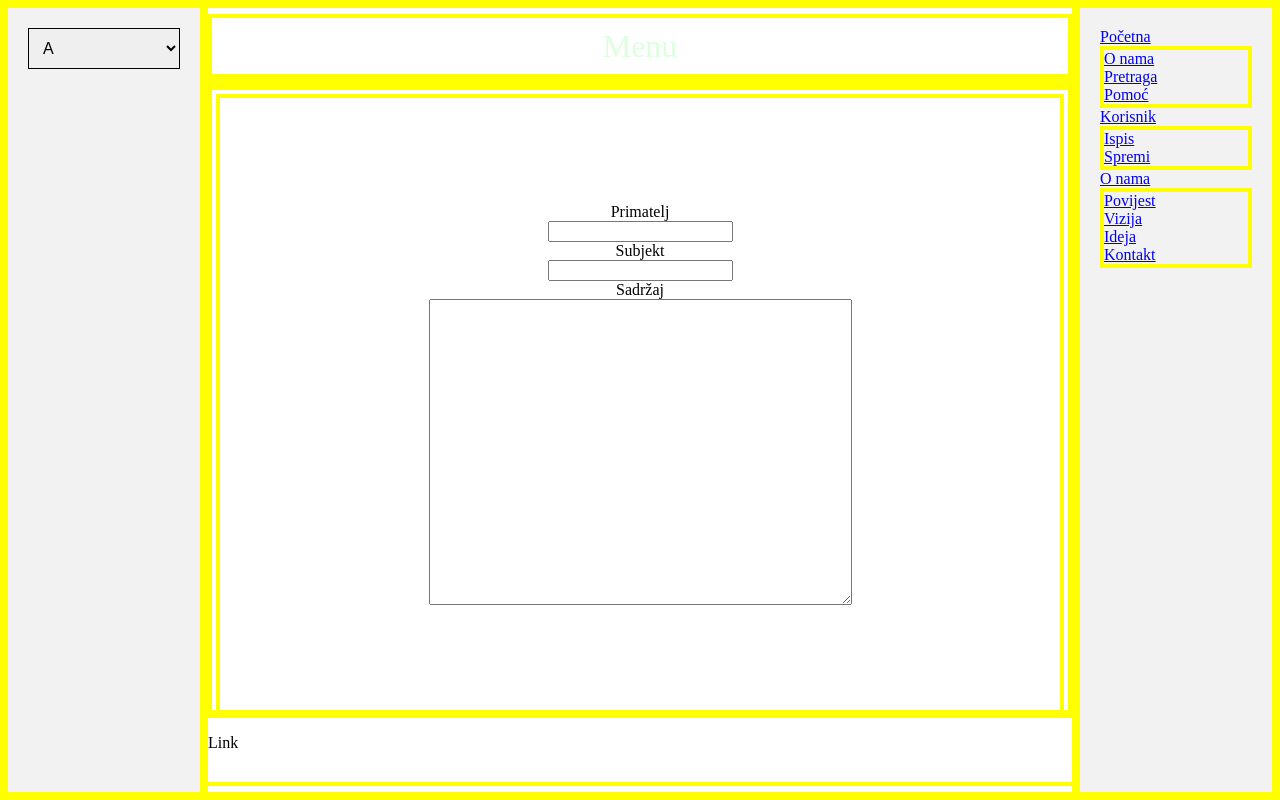
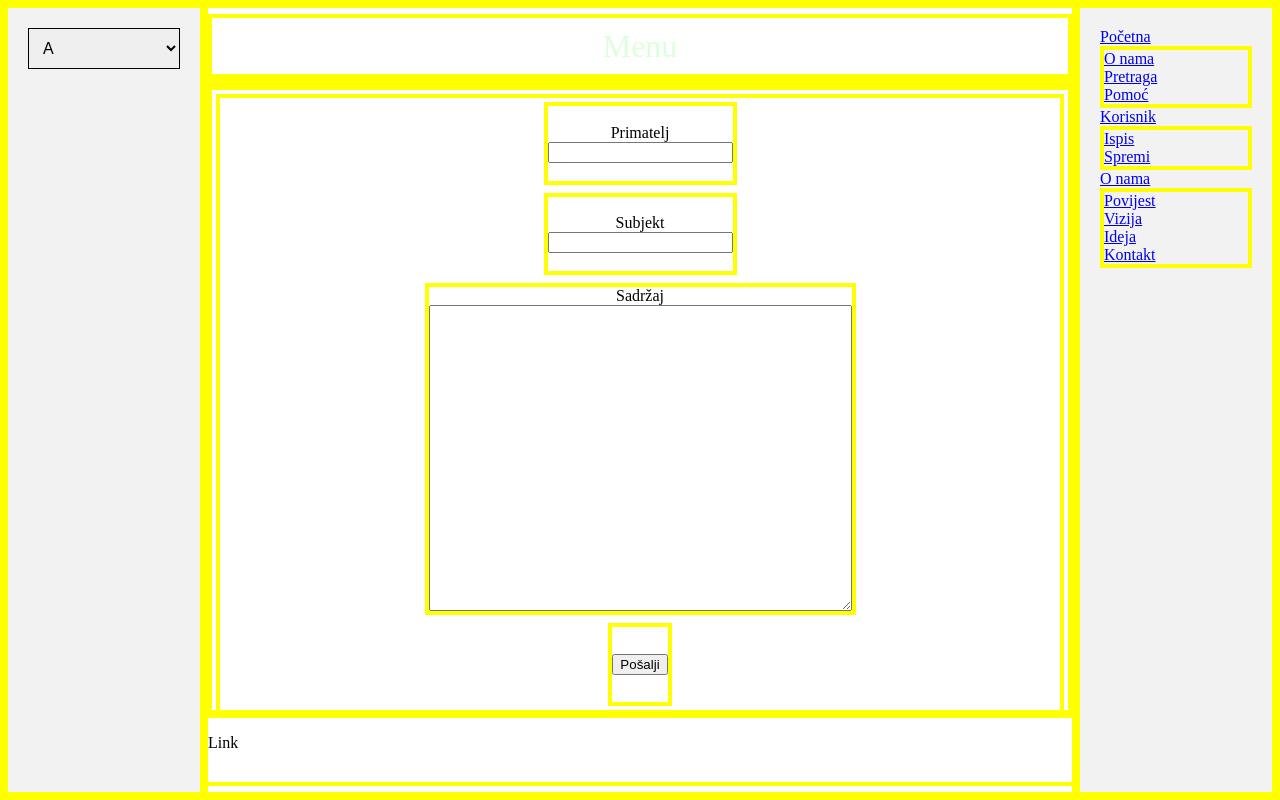
Before and after one commit to lfkovacic/miMail, a PHP site: page /client/pages/homepage.php in a window 1280 px wide. Run offline with PHP 8.4, Linux system fonts and the light colour scheme.

Commit message:
frontend: mailServis, homepage.js

```diff
--- /dev/null
+++ b/client/api/mailService.js
@@ -0,0 +1,14 @@
+import ajaxService from "./ajaxService.js";
+
+const mailService = {
+    sendMail: async (mailObj) => {
+        try {
+            const response = await ajaxService.sendRequest('POST', '/api/mail/sendMail', mailObj)
+            console.log(response);
+        } catch (e) {
+            console.error(e);
+        }
+    }
+
+}
+export {mailService};
--- a/client/pages/homepage.php
+++ b/client/pages/homepage.php
@@ -27,12 +27,21 @@
             <div class="prikaz">
                 <form>
                     <div class="input-container">
+                        <div class="input-container">
                             <label for="input-recipient">Primatelj</label>
                             <input id="input-recipient" name="recipient" type="text" value="">
+                        </div>
+                        <div class="input-container">
                             <label for="input-subject">Subjekt</label>
                             <input id="input-subject" name="subject" type="text" value="">
+                        </div>
+                        <div class="input-container">
                             <label for="input-content">Sadržaj</label>
                             <textarea id="input-content" name="content" rows="20" cols="50"></textarea>
+                        </div>
+                        <div class="input-container">
+                            <button id="send-mail-button" type="button">Pošalji</button>
+                        </div>
                     </div>
                 </form>
             </div>
@@ -61,6 +70,7 @@
             </div>
         </div>
     </div>
+    <script type="module" src="./script/homepage.js" defer></script>
 
 
 
--- /dev/null
+++ b/client/pages/script/homepage.js
@@ -0,0 +1,28 @@
+import { RELATIVE_URL } from "../../consts/consts.js";
+import { mailService } from "../../api/mailService.js";
+
+const sendMailButton = document.getElementById("send-mail-button");
+const fSendMail = () => {
+    const mailObj = {};
+    const recipient = document.getElementById('input-recipient').value;
+    const subject = document.getElementById('input-subject').value;
+    const content = document.getElementById('input-content').value;
+
+    mailObj.recipient = recipient;
+    mailObj.subject = subject;
+    mailObj.content = content;
+    //TODO: impelentirati username
+    mailObj.headers = "From: test@mimail.org";
+
+    console.log(mailObj);
+
+    if (!(recipient === "" || subject === "" || content === "")) {
+        mailService.sendMail(mailObj)
+            .then((response) => {
+                console.log(response);
+            }).catch((error) => {
+                console.log(error);
+            });
+    }
+}
+sendMailButton.addEventListener("click", fSendMail);
--- a/client/pages/styles/homepage.css
+++ b/client/pages/styles/homepage.css
@@ -145,3 +145,11 @@ form{
 .sidebar .sub-menu:hover {
     display: block;
 }
+
+.input-container {
+    display: flex;
+    flex-direction: column;
+    margin: 4px;
+    justify-content: center;
+    align-items: center;
+}
```
Lines whose indentation alone changed are shown as unchanged.
